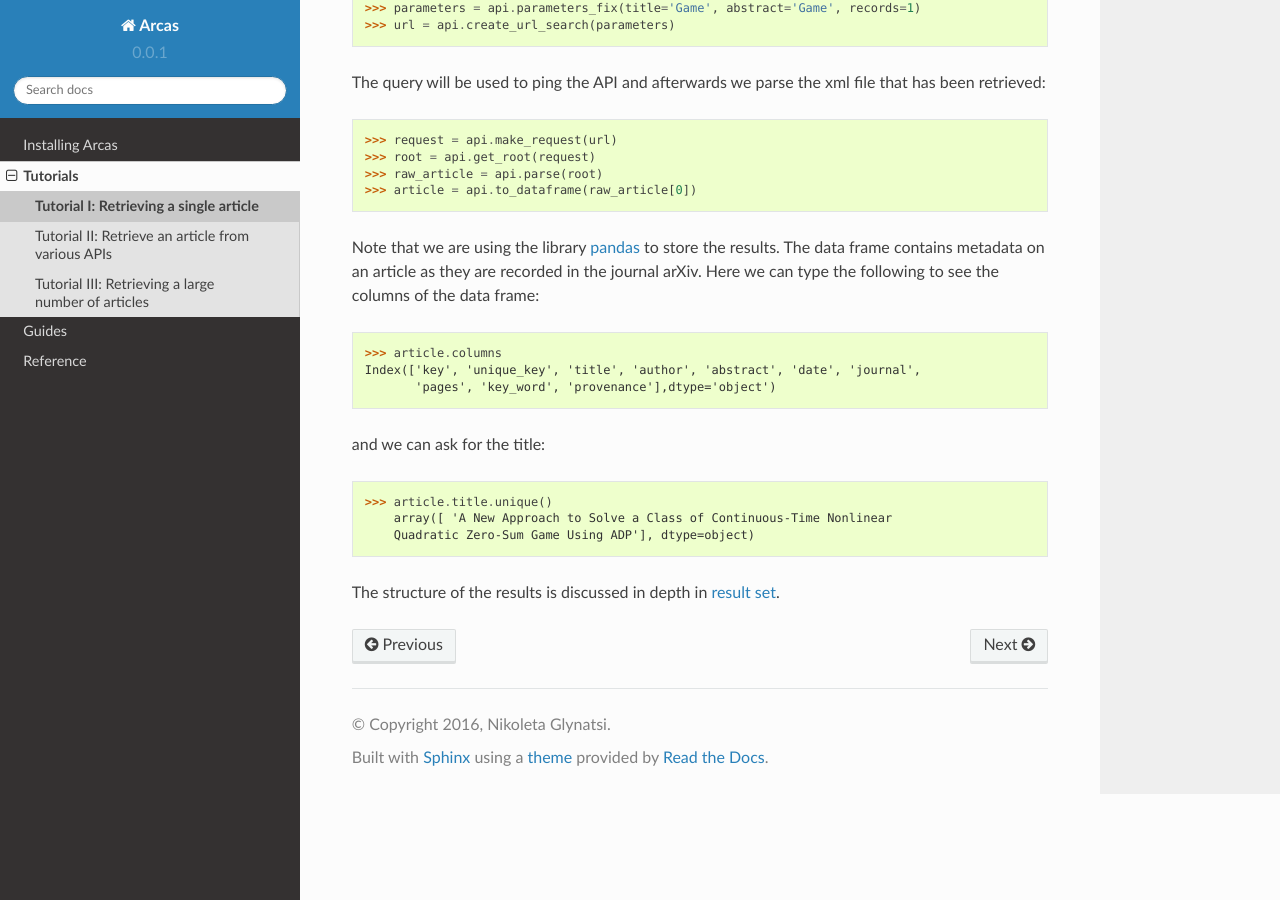
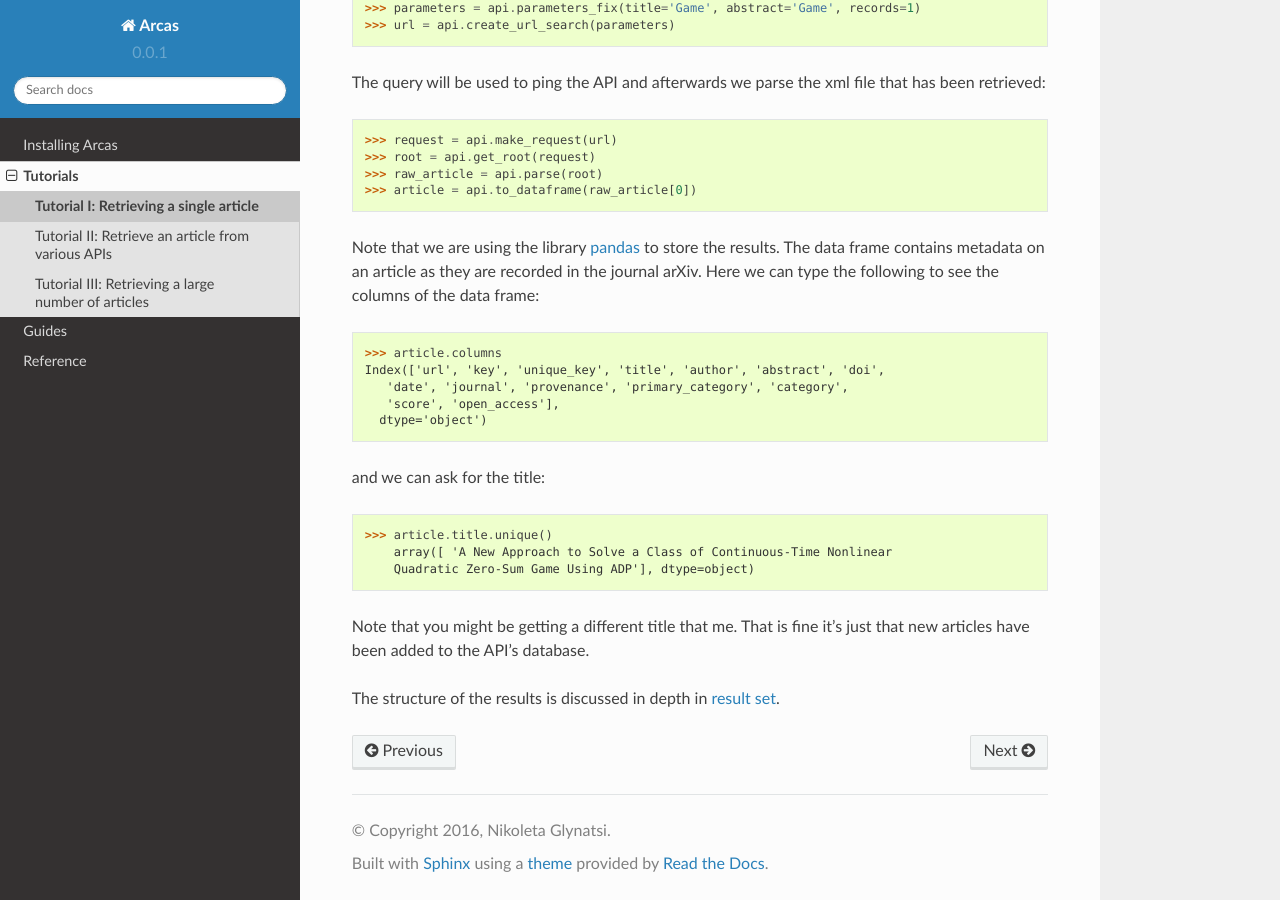
Before and after one commit to ArcasProject/Arcas, a Sphinx documentation site: the page built from docs/Tutorial/tutorial_i.rst, in a window 1280 px wide and 900 px high, scrolled down 547 px. Built offline with Sphinx 7.4.7 and the Read the Docs theme 2.0.0, drawn with Linux system fonts in a browser that asks for light colours.

Commit message:
update tutorials

```diff
--- a/docs/Tutorial/tutorial_i.rst
+++ b/docs/Tutorial/tutorial_i.rst
@@ -36,8 +36,10 @@ are recorded in the journal arXiv. Here we can type the following to see the
 columns of the data frame::
 
     >>> article.columns
-    Index(['key', 'unique_key', 'title', 'author', 'abstract', 'date', 'journal',
-           'pages', 'key_word', 'provenance'],dtype='object')
+    Index(['url', 'key', 'unique_key', 'title', 'author', 'abstract', 'doi',
+       'date', 'journal', 'provenance', 'primary_category', 'category',
+       'score', 'open_access'],
+      dtype='object')
 
 and we can ask for the title::
 
@@ -45,4 +47,7 @@ and we can ask for the title::
         array([ 'A New Approach to Solve a Class of Continuous-Time Nonlinear
         Quadratic Zero-Sum Game Using ADP'], dtype=object)
 
+Note that you might be getting a different title that me. That is fine it's just
+that new articles have been added to the API's database.
+
 The structure of the results is discussed in depth in :ref:`result set<results-set>`.
--- a/docs/Tutorial/tutorial_ii.rst
+++ b/docs/Tutorial/tutorial_ii.rst
@@ -27,3 +27,6 @@ APIs classes. For each instance then repeat the following procedure::
 The :code:`export` function, is a function that writes the results to a `json
 <http://www.json.org/>`_ file. Here the results of each API are stored to
 a different file named after which API they come from.
+
+Note that you need to require a :code:`key`  before being able to use :code:`arcas.Ieee`
+and :code:`arcas.Springer`.
--- a/docs/Tutorial/tutorial_iii.rst
+++ b/docs/Tutorial/tutorial_iii.rst
@@ -33,3 +33,6 @@ In our example this might not seem as an important difference. But assume you
 were asking for a hundred of articles. Some APIs have a limited number of
 articles that be can returned, thus using this practice we avoid overloading
 the API.
+
+Note that you need to require a :code:`key`  before being able to use :code:`arcas.Ieee`
+and :code:`arcas.Springer`.
```
Also changed, not shown: docs/Tutorial/index.rst (+4 -5 lines).
